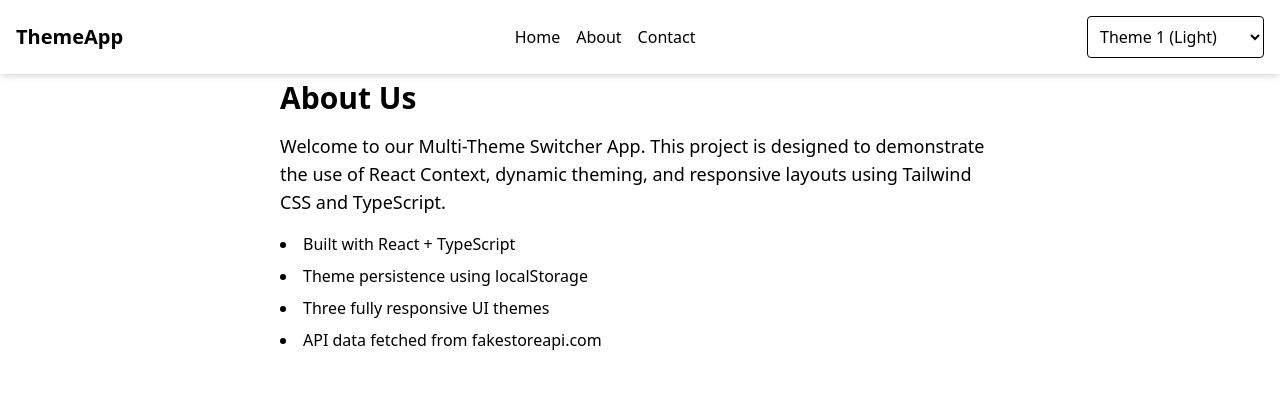
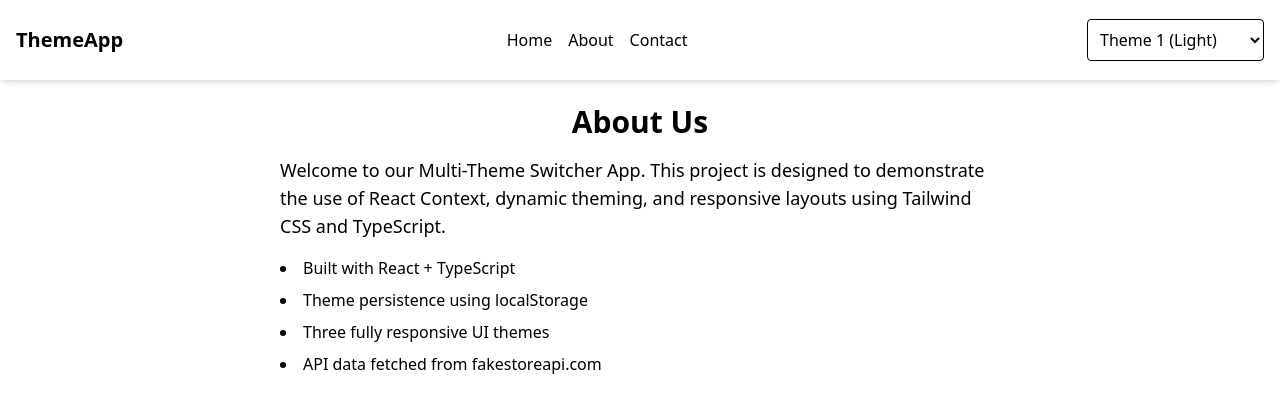
Before and after one commit to PritomDutta89/theme-switcher, a React (Vite) app: page /about in a window 1280 px wide. Shown: the top 412 px of the page. Built offline with nearby package versions, Linux system fonts and the light colour scheme.

Commit message:
Improved UI, make responsive, added sidebar menu

```diff
--- a/package.json
+++ b/package.json
@@ -12,9 +12,11 @@
   "dependencies": {
     "@tailwindcss/vite": "^4.1.11",
     "axios": "^1.11.0",
+    "lucide-react": "^0.536.0",
     "react": "^19.1.0",
     "react-dom": "^19.1.0",
     "react-router-dom": "^7.7.1",
+    "react-spinners": "^0.17.0",
     "tailwindcss": "^4.1.11"
   },
   "devDependencies": {
--- a/src/App.tsx
+++ b/src/App.tsx
@@ -1,20 +1,50 @@
 import { BrowserRouter as Router, Routes, Route } from "react-router-dom";
-import { ThemeProvider } from "./context/ThemeContext";
+import { ThemeProvider, useTheme } from "./context/ThemeContext";
 import Header from "./components/Header";
 import Home from "./pages/Home";
 import About from "./pages/About";
 import Contact from "./pages/Contact";
+import SidebarLayout from "./components/SidebarLayout";
+
+const LayoutRouter = () => {
+  const { theme } = useTheme();
+
+  const MainRoutes = (
+    <Routes>
+      <Route path="/" element={<Home />} />
+      <Route path="/about" element={<About />} />
+      <Route path="/contact" element={<Contact />} />
+    </Routes>
+  );
+
+  // theme 2 layout with sidebar
+  if (theme === "theme2") {
+    return (
+      <div className="md:flex h-screen transition-colors duration-500 ease-in-out">
+        <SidebarLayout />
+        <main className="flex-1 overflow-y-auto p-6 bg-gray-900 text-white">
+          {MainRoutes}
+        </main>
+      </div>
+    );
+  }
+
+  // theme 1 & 3 layout with header
+  return (
+    <>
+      <Header />
+      <main className="pt-20 px-4 transition-colors duration-500 ease-in-out">
+        {MainRoutes}
+      </main>
+    </>
+  );
+};
 
 function App() {
   return (
     <ThemeProvider>
       <Router>
-        <Header />
-        <Routes>
-          <Route path="/" element={<Home />} />
-          <Route path="/about" element={<About />} />
-          <Route path="/contact" element={<Contact />} />
-        </Routes>
+        <LayoutRouter />
       </Router>
     </ThemeProvider>
   );
--- a/src/components/Card.tsx
+++ b/src/components/Card.tsx
@@ -0,0 +1,24 @@
+/* eslint-disable @typescript-eslint/no-explicit-any */
+import React from "react";
+
+function Card({ product }: { product: any }) {
+  return (
+    <div className="bg-white dark:bg-gray-700 border border-gray-200 p-4 rounded shadow flex flex-col h-[300px] overflow-auto transition duration-300 delay-65 hover:hover:-translate-y-1 hover:scale-100 ease-in-out">
+      <h2 className="font-bold mb-2 text-lg dark:text-white">
+        {product.title}
+      </h2>
+
+      <p className="text-sm text-gray-700 dark:text-gray-300 mb-4 overflow-hidden line-clamp-3">
+        {product.description}
+      </p>
+
+      <div className="mt-auto">
+        <button className="w-full p-2 cursor-pointer bg-blue-500 text-white rounded hover:bg-blue-600 transition">
+          Buy
+        </button>
+      </div>
+    </div>
+  );
+}
+
+export default Card;
--- a/src/components/Header.tsx
+++ b/src/components/Header.tsx
@@ -1,26 +1,36 @@
 /* eslint-disable @typescript-eslint/no-explicit-any */
 import { useTheme } from "../context/ThemeContext";
 import { Link } from "react-router-dom";
+import { useState } from "react";
+import { Menu, X } from "lucide-react";
 
 const Header = () => {
   const { theme, setTheme } = useTheme();
+  const [isOpen, setIsOpen] = useState(false);
 
   return (
-    <header className="fixed w-full p-4 shadow-md bg-white dark:bg-gray-800 z-50 flex justify-between items-center">
-      <h1 className="font-bold text-xl">ThemeApp</h1>
-      <p>
-        <Link to="/" className="mr-4 hover:underline">
+    <header className="fixed w-full h-[5rem] p-4 shadow-md bg-white dark:bg-gray-800 dark:text-white z-50">
+      <div className="flex justify-between items-center h-full  mx-auto">
+        <Link to="/" className="font-bold text-xl cursor-pointer">
+          <h1>ThemeApp</h1>
+        </Link>
+
+        {/* Desktop Links */}
+        <nav className="hidden md:flex gap-4">
+          <Link to="/" className="hover:underline cursor-pointer">
             Home
           </Link>
-        <Link to="/about" className="mr-4 hover:underline">
+          <Link to="/about" className="hover:underline cursor-pointer">
             About
           </Link>
-        <Link to="/contact" className="hover:underline">
+          <Link to="/contact" className="hover:underline cursor-pointer">
             Contact
           </Link>
-      </p>
+        </nav>
+
+        {/* Theme Selector */}
         <select
-        className="p-2 border rounded"
+          className="p-2 border rounded cursor-pointer outline-0 ml-4 hidden md:block"
           value={theme}
           onChange={(e) => setTheme(e.target.value as any)}
         >
@@ -28,6 +38,40 @@ const Header = () => {
           <option value="theme2">Theme 2 (Dark)</option>
           <option value="theme3">Theme 3 (Colorful)</option>
         </select>
+
+        {/* Mobile Hamburger Button */}
+        <button
+          className="md:hidden ml-4"
+          onClick={() => setIsOpen((prev) => !prev)}
+        >
+          {isOpen ? <X size={24} /> : <Menu size={24} />}
+        </button>
+      </div>
+
+      {/* Mobile Menu */}
+      {isOpen && (
+        <nav className="md:hidden mt-4 flex flex-col gap-2 items-center bg-white dark:bg-gray-800 py-4 shadow-inner">
+          <Link to="/" onClick={() => setIsOpen(false)}>
+            Home
+          </Link>
+          <Link to="/about" onClick={() => setIsOpen(false)}>
+            About
+          </Link>
+          <Link to="/contact" onClick={() => setIsOpen(false)}>
+            Contact
+          </Link>
+
+          <select
+            className="p-2 border rounded cursor-pointer outline-0 ml-4 md:hidden"
+            value={theme}
+            onChange={(e) => setTheme(e.target.value as any)}
+          >
+            <option value="theme1">Theme 1 (Light)</option>
+            <option value="theme2">Theme 2 (Dark)</option>
+            <option value="theme3">Theme 3 (Colorful)</option>
+          </select>
+        </nav>
+      )}
     </header>
   );
 };
--- /dev/null
+++ b/src/components/SidebarLayout.tsx
@@ -0,0 +1,52 @@
+/* eslint-disable @typescript-eslint/no-explicit-any */
+import { Link } from "react-router-dom";
+import { useTheme } from "../context/ThemeContext";
+import { useState } from "react";
+import { Menu, X } from "lucide-react";
+
+const SidebarLayout = () => {
+  const { theme, setTheme } = useTheme();
+  const [isOpen, setIsOpen] = useState(false);
+
+  return (
+    <>
+      {/* Mobile Toggle */}
+      <div className="md:hidden p-4 bg-gray-800 text-white flex justify-between items-center">
+        <h1 className="text-xl font-bold">ThemeApp</h1>
+        <button onClick={() => setIsOpen(!isOpen)}>{isOpen ? <X /> : <Menu />}</button>
+      </div>
+
+      {/* sidebar */}
+      <aside
+        className={`${
+          isOpen ? "block" : "hidden"
+        } md:flex w-full md:w-64 p-6 bg-gray-800 text-white shadow-lg flex-col gap-6 h-screen md:h-full sticky top-0`}
+      >
+        <h1 className="text-2xl font-bold hidden md:block">ThemeApp</h1>
+        <nav className="flex flex-col gap-4 mb-6">
+          <Link to="/" onClick={() => setIsOpen(false)} className="hover:underline">
+            Home
+          </Link>
+          <Link to="/about" onClick={() => setIsOpen(false)} className="hover:underline">
+            About
+          </Link>
+          <Link to="/contact" onClick={() => setIsOpen(false)} className="hover:underline">
+            Contact
+          </Link>
+        </nav>
+
+        <select
+          className="mt-auto p-2 bg-white text-black rounded"
+          value={theme}
+          onChange={(e) => setTheme(e.target.value as any)}
+        >
+          <option value="theme1">Theme 1</option>
+          <option value="theme2">Theme 2</option>
+          <option value="theme3">Theme 3</option>
+        </select>
+      </aside>
+    </>
+  );
+};
+
+export default SidebarLayout;
--- a/src/context/ThemeContext.tsx
+++ b/src/context/ThemeContext.tsx
@@ -1,8 +1,6 @@
 /* eslint-disable react-refresh/only-export-components */
-// ThemeProvider.tsx
-import React, { createContext, useContext, useState, useEffect } from 'react';
-
-export type ThemeType = 'theme1' | 'theme2' | 'theme3';
+import React, { createContext, useContext, useState, useEffect } from "react";
+import type { ThemeType } from "../themes/themes";
 
 interface ThemeContextProps {
   theme: ThemeType;
@@ -11,26 +9,30 @@ interface ThemeContextProps {
 
 const ThemeContext = createContext<ThemeContextProps | undefined>(undefined);
 
-export const ThemeProvider: React.FC<{ children: React.ReactNode }> = ({ children }) => {
+export const ThemeProvider: React.FC<{ children: React.ReactNode }> = ({
+  children,
+}) => {
   const [theme, setTheme] = useState<ThemeType>(() => {
-    return (localStorage.getItem('theme') as ThemeType) || 'theme1';
+    return (localStorage.getItem("theme") as ThemeType) || "theme1";
   });
 
   useEffect(() => {
-    localStorage.setItem('theme', theme);
+    localStorage.setItem("theme", theme);
   }, [theme]);
 
   // Dynamic class names
   const themeClass =
-    theme === 'theme1'
-      ? 'bg-white text-black font-sans'
-      : theme === 'theme2'
-      ? 'bg-gray-900 text-white font-serif'
-      : 'bg-gradient-to-r from-pink-300 via-purple-300 to-indigo-400 text-black font-pacifico';
+    theme === "theme1"
+      ? "bg-white text-black font-sans"
+      : theme === "theme2"
+      ? "bg-gray-900 text-white font-serif"
+      : "bg-gradient-to-r from-pink-300 via-purple-300 to-indigo-400 text-black font-pacifico";
 
   return (
     <ThemeContext.Provider value={{ theme, setTheme }}>
-      <div className={`${themeClass} min-h-screen transition-all duration-300`}>
+      <div
+        className={`${themeClass} min-h-screen transition-colors duration-500 ease-in-out`}
+      >
         {children}
       </div>
     </ThemeContext.Provider>
@@ -39,6 +41,6 @@ export const ThemeProvider: React.FC<{ children: React.ReactNode }> = ({ childre
 
 export const useTheme = () => {
   const context = useContext(ThemeContext);
-  if (!context) throw new Error('useTheme must be used within ThemeProvider');
+  if (!context) throw new Error("useTheme must be used within ThemeProvider");
   return context;
 };
--- a/src/pages/About.tsx
+++ b/src/pages/About.tsx
@@ -1,7 +1,7 @@
 const About = () => {
   return (
-    <div className="pt-20 p-6 max-w-3xl mx-auto">
-      <h1 className="text-3xl font-bold mb-4">About Us</h1>
+    <div className="p-6 max-w-3xl mx-auto">
+      <h1 className="text-3xl font-bold mb-4 text-center">About Us</h1>
       <p className="text-lg mb-4">
         Welcome to our Multi-Theme Switcher App. This project is designed to
         demonstrate the use of React Context, dynamic theming, and responsive
--- a/src/pages/Contact.tsx
+++ b/src/pages/Contact.tsx
@@ -1,10 +1,12 @@
 const Contact = () => {
   return (
-    <div className="pt-20 p-6 max-w-xl mx-auto">
-      <h1 className="text-3xl font-bold mb-6">Contact Us</h1>
-      <form className="space-y-4 bg-white dark:bg-gray-800 p-6 rounded shadow">
+    <div className="p-6 max-w-xl mx-auto">
+      <h1 className="text-3xl font-bold mb-6 text-center">Contact Us</h1>
+      <form className="space-y-4 bg-white dark:bg-gray-800 p-6 rounded shadow dark:text-white">
         <div>
-          <label className="block mb-1 font-semibold" htmlFor="name">Name</label>
+          <label className="block mb-1 font-semibold" htmlFor="name">
+            Name
+          </label>
           <input
             type="text"
             id="name"
@@ -13,7 +15,9 @@ const Contact = () => {
           />
         </div>
         <div>
-          <label className="block mb-1 font-semibold" htmlFor="email">Email</label>
+          <label className="block mb-1 font-semibold" htmlFor="email">
+            Email
+          </label>
           <input
             type="email"
             id="email"
@@ -22,7 +26,9 @@ const Contact = () => {
           />
         </div>
         <div>
-          <label className="block mb-1 font-semibold" htmlFor="message">Message</label>
+          <label className="block mb-1 font-semibold" htmlFor="message">
+            Message
+          </label>
           <textarea
             id="message"
             rows={4}
@@ -30,7 +36,10 @@ const Contact = () => {
             placeholder="Type your message..."
           ></textarea>
         </div>
-        <button type="submit" className="bg-blue-600 text-white px-4 py-2 rounded hover:bg-blue-700 transition-all">
+        <button
+          type="submit"
+          className="cursor-pointer bg-blue-600 text-white px-4 py-2 rounded hover:bg-blue-700 transition-all"
+        >
           Send
         </button>
       </form>
--- a/src/themes/themes.ts
+++ b/src/themes/themes.ts
@@ -0,0 +1 @@
+export type ThemeType = 'theme1' | 'theme2' | 'theme3';
```
Also changed, not shown: src/pages/Home.tsx (+38 -13 lines), 1 other file (tests, documents, lock files or other folders). Lines whose indentation alone changed are shown as unchanged.
